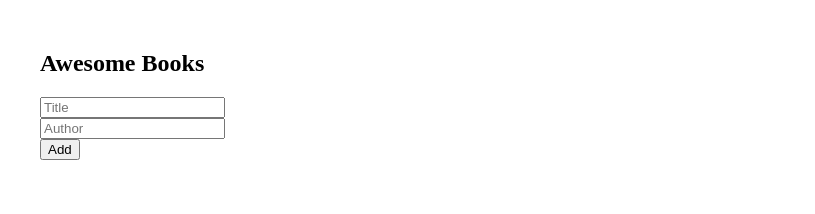
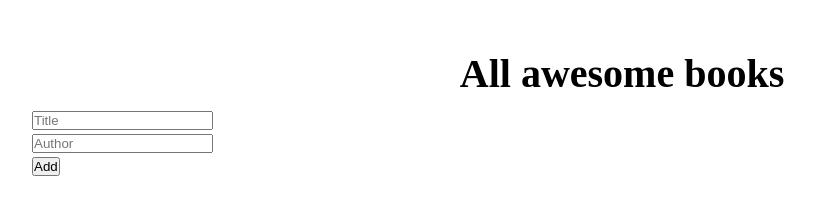
Before and after one commit to tta2yta/Awesome_Books, a website: page index.html in a window 1280 px wide. Shown: the whole page, without its empty margins (18-833 px from the left). Drawn offline with Linux system fonts and the light colour scheme.

Commit message:
Style the header text

```diff
--- a/css/main.css
+++ b/css/main.css
@@ -1,3 +1,19 @@
+* {
+  margin: 0;
+  padding: 0;
+  box-sizing: border-box;
+  max-width: 1440px;
+}
+
+body {
+  background: #fff;
+  font-size: 20px;
+}
+
+h1 {
+  text-align: center;
+}
+
 .main {
   margin: 50px;
 }
--- a/index.html
+++ b/index.html
@@ -9,7 +9,7 @@
   </head>
   <body>
     <div class="main">
-      <h2>Awesome Books</h2>
+      <h1>All awesome books</h1>
       <div id="container"></div>
       <form name="books" id="books" method="POST">
         <input type="text" id="title" placeholder="Title" /><br />
```
